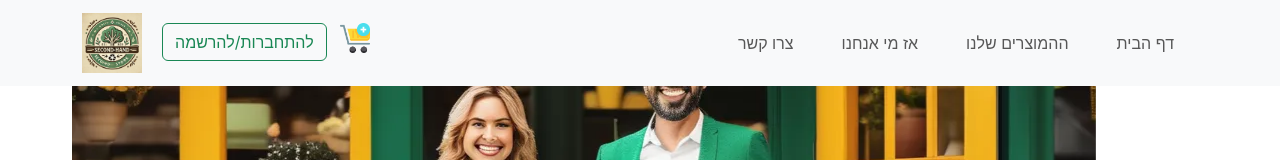
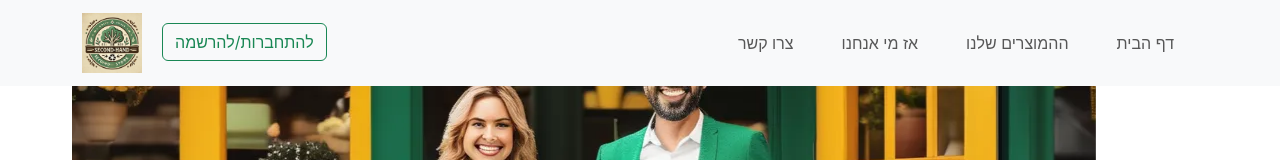
Before and after one commit to nitzan-netzer/web-application-development, a Next.js app in the folder client/: page / in a window 1280 px wide. Shown: the top 160 px of the page. Built offline with nearby package versions, Linux system fonts and the light colour scheme.

Commit message:
Products - adding test data

```diff
--- a/client/package.json
+++ b/client/package.json
@@ -10,6 +10,8 @@
   },
   "dependencies": {
     "@hookform/resolvers": "^3.9.0",
+    "ag-grid-community": "^32.1.0",
+    "ag-grid-react": "^32.1.0",
     "bootstrap": "^5.3.3",
     "next": "14.2.7",
     "react": "^18",
--- a/client/src/components/Header.tsx
+++ b/client/src/components/Header.tsx
@@ -29,7 +29,7 @@ function Header() {
           />
           <Button onClick={handleClick} variant="outline-success"
             style={{ marginLeft: '20px', position: 'relative', top: '10px' }}>להתחברות/להרשמה</Button>
-          <a href="/target-page" className="ms-2">
+          {/* <a href="/target-page" className="ms-2">
             <img
               src={'/shopping-cart.png'}
               width="30"
@@ -43,7 +43,7 @@ function Header() {
                 cursor: 'pointer'
               }}
             />
-          </a>
+          </a> */}
         </Navbar.Brand>
         <Navbar.Toggle aria-controls="basic-navbar-nav" />
         <Navbar.Collapse id="navbarScroll">
```
Also changed, not shown: client/src/components/ProductsViewnSearch.tsx (+4 -3 lines), 1 other file (tests, documents, lock files or other folders).
